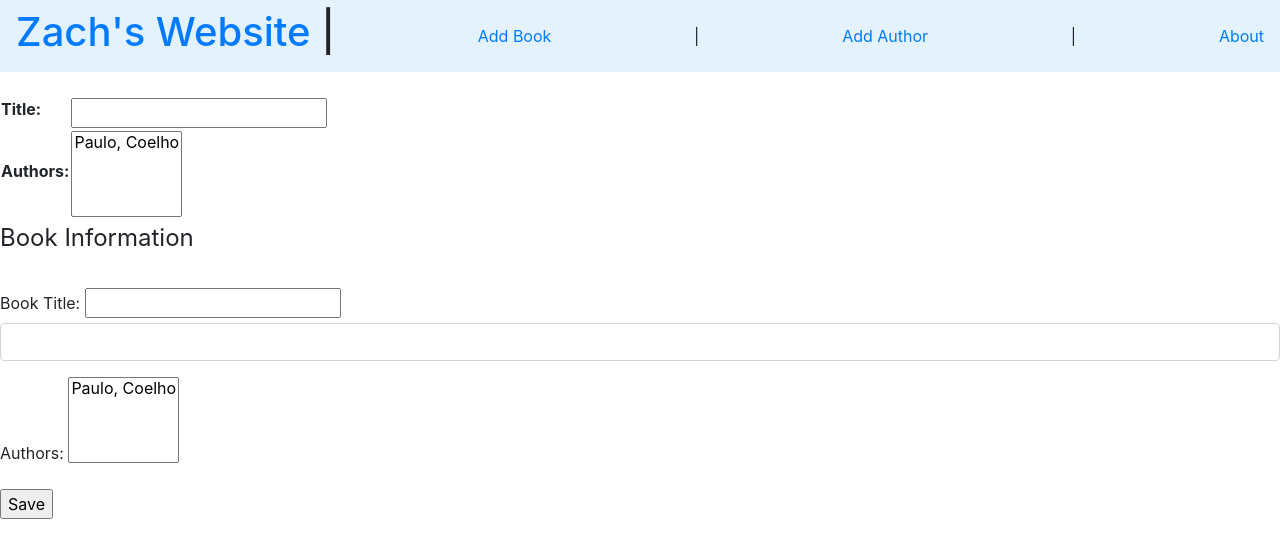
After one commit to wzsamuels/PortfolioWebsite, a Django app: page /add_book.html in a window 1280 px wide. The commit adds this page. Shown: the top 558 px of the page. Run offline with Django 3.2, Linux system fonts and the light colour scheme; data comes from the database, SQL or seed files in the repository; both versions use the stored data as it was after the commit; some libraries are stand-ins or nearby versions.

Commit message:
Added a form for adding books

```diff
--- a/books/models.py
+++ b/books/models.py
@@ -25,7 +25,7 @@ class Author(models.Model):
 
 class Book(models.Model):
     title = models.CharField(max_length=100)
-    authors = models.ManyToManyField('Author', related_name='books')
+    authors = models.ManyToManyField(Author, related_name='books')
     year_published = models.IntegerField(default=0)
     summary = models.TextField()
     slug = models.SlugField(null=False, unique=True)
--- a/books/templates/base.html
+++ b/books/templates/base.html
@@ -11,9 +11,14 @@
     <title>Book Collection</title>
   </head>
   <body>
+    <nav class="navbar navbar-light" style="background-color: #e3f2fd;">
         <div class="page-header">
-            <h1><a href="/">Book List</a></h1>
+            <h1><a href="/">Zach's Website</a> | </h1>
         </div>
+        <a href="add_book.html">Add Book</a> | <a href="/">Add Author</a> | <a href="/">About</a>
+    </nav>
+
+        <br>
         {% block content %}
         {% endblock %}
 
--- /dev/null
+++ b/books/templates/books/add-.html
@@ -0,0 +1,4 @@
+form method="post">{% csrf_token %}
+    {{ form.as_p }}
+    <input type="submit" value="Save">
+</form>
--- /dev/null
+++ b/books/templates/books/add_book.html
@@ -0,0 +1,4 @@
+<form method="post">{% csrf_token %}
+    {{ form.as_p }}
+    <input type="submit" value="Save">
+</form>
--- /dev/null
+++ b/books/templates/books/book_form.html
@@ -0,0 +1,24 @@
+{% extends "base.html" %}
+
+{% block content %}
+<table> {{ form.as_table }} </table>
+
+<form method="post">{% csrf_token %}
+	<fieldset>
+		<legend>Book Information</legend><br>
+
+    	<div class="form-group">
+        	<label for="{{ form.title.id_for_label }}">Book Title: </label>
+        	{{ form.title }}
+        	<input type="text" name="title" maxlength="100" class="form-control" required id="{{ form.title.id_for_label }}">
+
+   		</div>
+   		<div class="form-group">
+   			{{ form.authors.label_tag }} {{ form.authors}}
+   		</div>
+
+    <input type="submit" value="Save">
+</fieldset>
+</form>
+
+{% endblock %}
--- a/books/urls.py
+++ b/books/urls.py
@@ -3,7 +3,8 @@ from . import views
 
 app_name = 'books'
 urlpatterns = [
+	path('', views.IndexView.as_view(), name = 'index'),
+	path('add_book.html', views.BookEdit.as_view(), name = 'add_book'),
 	path('books/<slug:slug>/', views.BookView.as_view(), name='book_detail'),
-	path('', views.IndexView.as_view(), name = 'index'),
 	path('author/<slug:slug>/', views.AuthorView.as_view(), name='author_detail'),
 ]
--- a/books/views.py
+++ b/books/views.py
@@ -1,6 +1,8 @@
 from django.shortcuts import render
 from django.views.generic import DetailView, ListView
+from django.views.generic.edit import ModelFormMixin, CreateView
 from books.models import Author, Book
+from books.forms import BookForm
 
 # Create your views here.
 
@@ -16,3 +18,7 @@ class AuthorView(DetailView):
 class BookView(DetailView):
     model = Book
     template_name = 'books/book_detail.html'
+
+class BookEdit(CreateView):
+	model = Book
+	fields = ['title', 'authors']
```
Also changed, not shown: books/forms.py (added, +8 -0 lines), db.sqlite3 (added).
